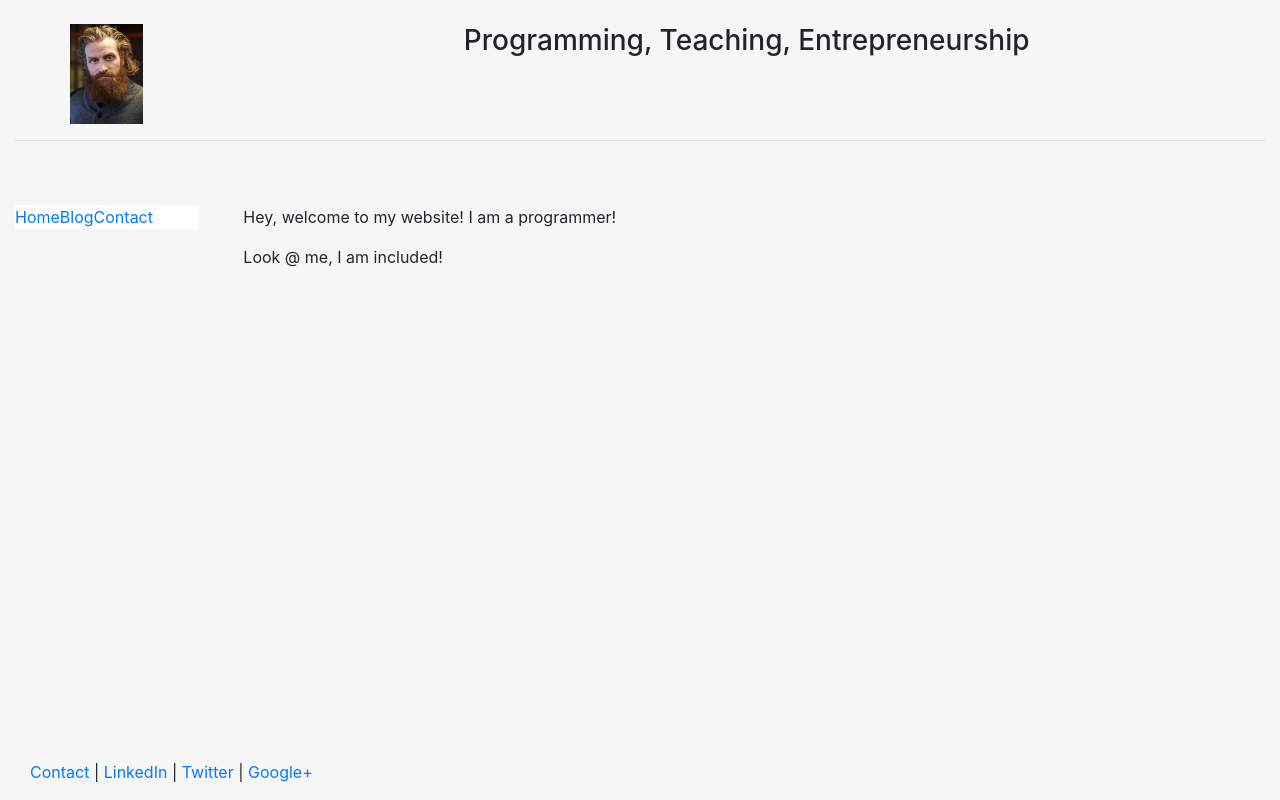
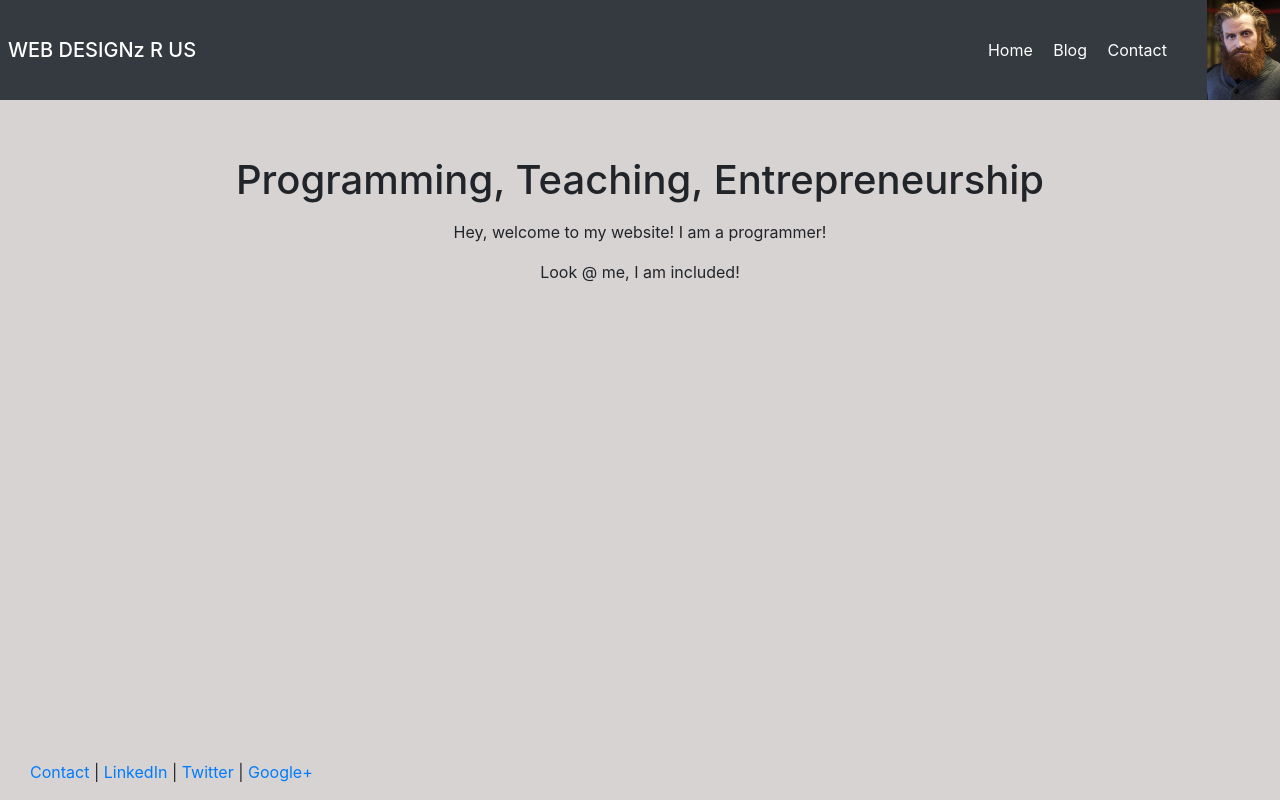
Before and after one commit to IcarusCodes/dtp, a Django app: page / in a window 1280 px wide. Run offline with Django 3.2, Linux system fonts and the light colour scheme; some libraries are stand-ins or nearby versions.

Commit message:
Added the bootstrap styling to the header.html template

```diff
--- a/personae/templates/personae/header.html
+++ b/personae/templates/personae/header.html
@@ -16,51 +16,35 @@
 	</style>
 </head>
 
-<body class="body" style="background-color:#f6f6f6">
-	<div class="container-fluid" style="min-height:95%; ">
-		<div class="row">
-			  <div class="col-sm-2">
-				  <br>
-				  <center>
-					<img src="{% static 'personae/img/profile.jpg' %}" class="responsive-img" style='max-height:100px;' alt="face">
-				  </center>
+<body class="body" style="background-color:#d7d3d3">
+	<div class="d-flex flex-column flex-md-row align-items-center p-0 pl-2 mb-2 bg-dark text-white">
+		<h5 class="my-0 mr-md-auto">WEB DESIGNz R US</h5>
+		<nav class="my-3 mr-md-3">
+			<a href="#" class="p-2 text-white">Home</a>
+			<a href="#" class="p-2 text-white">Blog</a>
+			<a href="#" class="p-2 pr-4 text-white">Contact</a>
+		</nav>
+		<div class="m-0">
+			<img src="{% static 'personae/img/profile.jpg' %}" class="responsive-img" style='max-height:100px;' alt="profile picture">
 		</div>
-			  <div class="col-sm-10">
-				  <br>
-				  <center>
-				  <h3>Programming, Teaching, Entrepreneurship</h3>
-				  </center>
 	</div>
-		</div><hr>
 
-		<div class="row">
-		  <div class="col-sm-2">
-		  <br>
-
-		  <br>
-		   <!-- Great, til you resize. -->
-			<!--<div class="well bs-sidebar affix" id="sidebar" style="background-color:#fff">-->
-			<div class="well bs-sidebar" id="sidebar" style="background-color:#fff">
-			  <ul class="nav nav-pills nav-stacked">
-				<li><a href='/'>Home</a></li>
-				<li><a href='/blog/'>Blog</a></li>
-				<li><a href='/contact/'>Contact</a></li>
-			  </ul>
-			</div> <!--well bs-sidebar affix-->
-		  </div> <!--col-sm-2-->
-		  <div class="col-sm-10">
-
-			<div class='container-fluid'>
-			<br><br>
+<div class="p-5 pt-md-5 pb-md-4 mx-auto text-center">
+	<h1 class="display-5">Programming, Teaching, Entrepreneurship</h1>
+	<p class="lead">
 		{% block content %}
 		{% endblock %}
+	</p>
 </div>
-		  </div>
-		</div>
-	</div>
-	<footer>
-		<div class="container-fluid" style='margin-left:15px'>
-			<p><a href="#" target="blank">Contact</a> | <a href="#" target="blank">LinkedIn</a> | <a href="#" target="blank">Twitter</a> | <a href="#" target="blank">Google+</a></p>
+
+<footer class="fixed-bottom">
+	<div class="col-12 col-md" style='margin-left:15px'>
+		<p class="d-block mb-3">
+			<a href="#" target="blank">Contact</a> |
+			<a href="#" target="blank">LinkedIn</a> |
+			<a href="#" target="blank">Twitter</a> |
+			<a href="#" target="blank">Google+</a>
+		</p>
 	</div>
 </footer>
 
```
Lines whose indentation alone changed are shown as unchanged.
